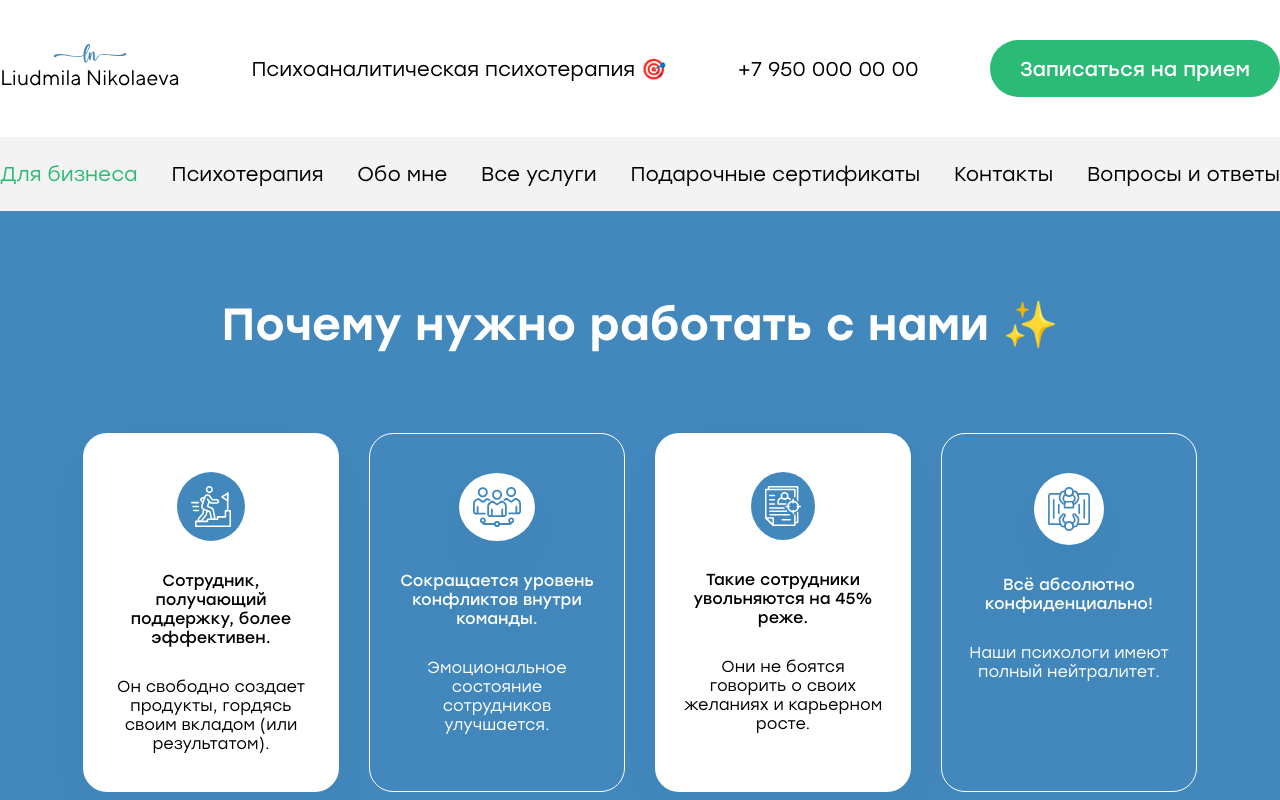
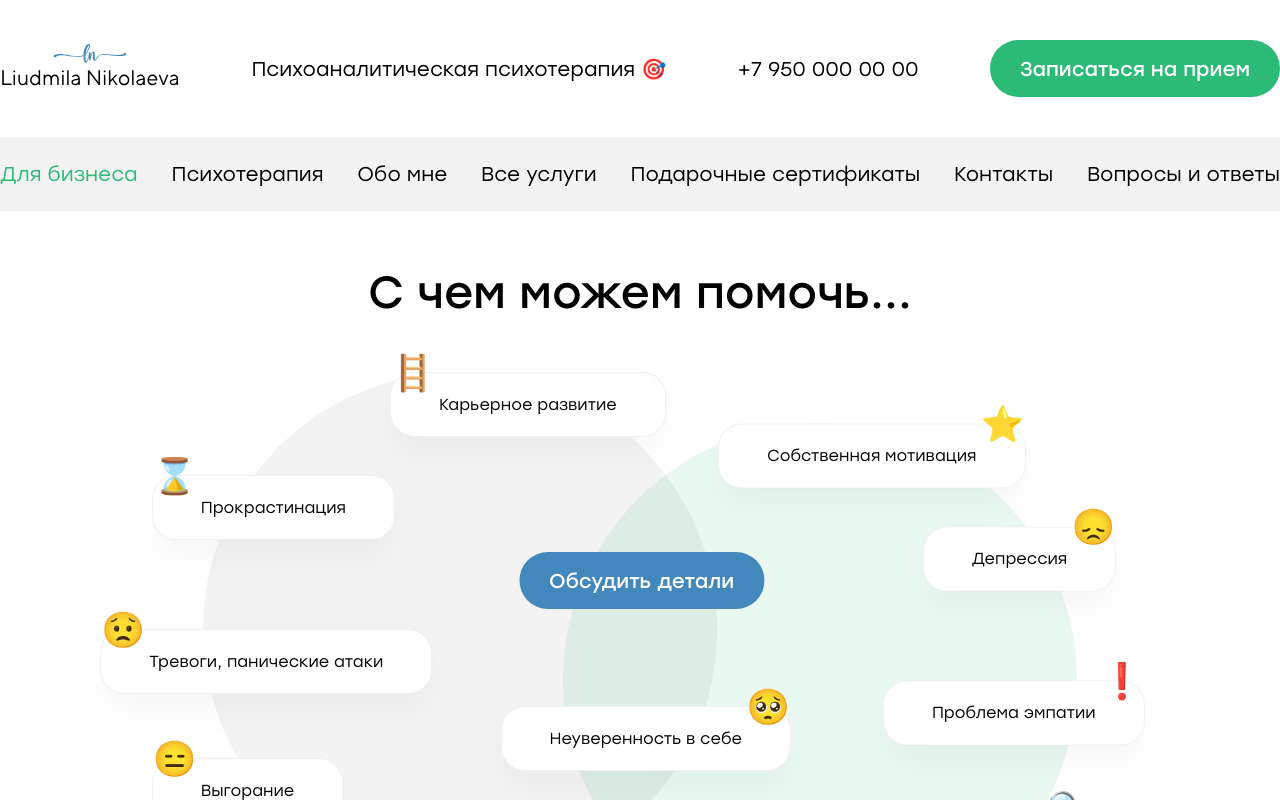
Before and after one commit to msheverdin648/psychological, a React (Create React App) app in the folder front/: page / in a window 1280 px wide. Shown: the top 800 px of the page. Built offline with nearby package versions, Linux system fonts and the light colour scheme.

Commit message:
added canHelpBlock

```diff
--- a/front/src/app/styles/variables/global.scss
+++ b/front/src/app/styles/variables/global.scss
@@ -22,6 +22,7 @@
     // --sidebar-width-collapsed: 80px;
 
     --color-green: #2CBB77;
+    --color-l-green: rgba(44, 187, 119, 0.1);
     --color-blue: #4288BD;
     --color-l-blue: rgba(66, 136, 189, 0.1);
     --color-d-gray: rgba(135, 135, 135, 0.2) ;
--- a/front/src/pages/MainPage/ui/MainPage.tsx
+++ b/front/src/pages/MainPage/ui/MainPage.tsx
@@ -2,6 +2,7 @@ import { classNames } from 'shared/lib/classNames/classNames';
 import { AskQuestion } from 'widgets/AskQuestion';
 import { Banner } from 'widgets/Banner';
 import { BuisnesDescriptionBlock } from 'widgets/BuisnesDescriptionBlock/ui/BuisnesDescriptionBlock';
+import { CanHelpBlock } from 'widgets/CanHelpBlock';
 import { CardsBlock } from 'widgets/CardsBlock';
 import { CheckBlock } from 'widgets/CheckBlock/ui/CheckBlock';
 import { CompanyForm } from 'widgets/CompanyForm/ui/CompanyForm';
@@ -19,12 +20,12 @@ const MainPage: React.FC<MainPageProps> = (props) => {
 
     return (
         <div className={classNames(cls.mainPage, {}, [className ?? ''])}>
+            <CanHelpBlock />
             <CardsBlock />
             <Banner />
             <BuisnesDescriptionBlock />
             <CheckBlock />
             <HowItWorks />
-
             <CompanyForm />
             <Tariffs />
             <NewsBlock />
--- /dev/null
+++ b/front/src/widgets/CanHelpBlock/index.ts
@@ -0,0 +1 @@
+export { CanHelpBlock } from "./ui/CanHelpBlock/CanHelpBlock";
--- /dev/null
+++ b/front/src/widgets/CanHelpBlock/models/types.ts
@@ -0,0 +1,14 @@
+
+
+export const enum iconPosition {
+    LEFT='left',
+    RIGHT='right'
+}
+
+
+export interface ICircleCard {
+    id: number;
+    text: string;
+    icon: string;
+    icon_position: iconPosition;
+}
--- /dev/null
+++ b/front/src/widgets/CanHelpBlock/ui/CanHelpBlock/CanHelpBlock.module.scss
@@ -0,0 +1,117 @@
+
+.canHelpBlock {
+    padding: 54px 0 155px 0;
+}
+
+
+.title {
+    font: var(--font-xl);
+    margin-bottom: 53px;
+}
+
+.content {
+    display: flex;
+    flex-direction: column;
+    align-items: center;
+}
+
+
+.circle {
+    display: block;
+    width: 514px;
+    height: 514px;
+    border-radius: 100%;
+}
+
+
+.circles {
+    display: flex;
+}
+
+.firstCircle {
+    position: relative;
+    z-index: 2;
+    background: rgba(#878787, 0.1);
+    transform: translateX(15%);
+}
+
+.firstCircle{
+    &>.card{
+        position: absolute;
+        z-index: 5;
+    }
+    &>.card:nth-child(1) {
+        position: absolute;
+        top: 0;
+        right: 10%;
+    }
+    &>.card:nth-child(2) {
+        position: absolute;
+        top: 20%;
+        left: -10%;
+    }
+    &>.card:nth-child(3) {
+        position: absolute;
+        top: 50%;
+        left: -20%;
+    }
+    &>.card:nth-child(4) {
+        position: absolute;
+        top: 75%;
+        left: -10%;
+    }
+    &>.card:nth-child(5) {
+        position: absolute;
+        transform: translateY(-50%);
+        top: 100%;
+        left: 30%;
+    }
+    &>.card:nth-child(6) {
+        position: absolute;
+        top: 65%;
+        left: -10%;
+        transform: translateX(120%);
+    }
+    &>.card:nth-child(7) {
+        position: absolute;
+        top: 35%;
+        left: -10%;
+        transform: translateX(150%);
+    }
+}
+
+.secondCircle {
+    background: var(--color-l-green);
+    transform: translate(-15%, 10%);
+}
+
+.secondCircle{
+    &>.card:nth-child(1) {
+        position: absolute;
+        top: 0;
+        right: 10%;
+    }
+    &>.card:nth-child(2) {
+        position: absolute;
+        top: 20%;
+        left: 70%;
+    }
+    &>.card:nth-child(3) {
+        position: absolute;
+        top: 50%;
+        left: 0%;
+        transform: translateX(320px);
+    }
+    &>.card:nth-child(4) {
+        position: absolute;
+        top: 75%;
+        left: 0%;
+        transform: translateX(320px);
+    }
+    &>.card:nth-child(5) {
+        position: absolute;
+        transform: translateY(-50%);
+        top: 100%;
+        left: 30%;
+    }
+}
--- /dev/null
+++ b/front/src/widgets/CanHelpBlock/ui/CanHelpBlock/CanHelpBlock.tsx
@@ -0,0 +1,120 @@
+import { useState } from 'react';
+import { classNames } from 'shared/lib/classNames/classNames';
+import { Button, ButtonTheme } from 'shared/ui/Button/Button';
+import { ICircleCard, iconPosition } from 'widgets/CanHelpBlock/models/types';
+import { CircleCard } from '../CircleCard/CircleCard';
+import cls from './CanHelpBlock.module.scss';
+
+interface CanHelpBlockProps {
+    className?: string;
+}
+
+export const CanHelpBlock: React.FC<CanHelpBlockProps> = (props) => {
+    const { className } = props;
+
+
+    const [firstCircleCards] = useState<ICircleCard[]>([
+        {
+            id: 1,
+            icon: "🪜",
+            text: 'Карьерное развитие',
+            icon_position: iconPosition.LEFT
+        },
+        {
+            id: 2,
+            icon: "⌛",
+            text: 'Прокрастинация',
+            icon_position: iconPosition.LEFT
+        },
+        {
+            id: 3,
+            icon: "😟",
+            text: 'Тревоги, панические атаки',
+            icon_position: iconPosition.LEFT
+        },
+        {
+            id: 4,
+            icon: "😑",
+            text: 'Выгорание',
+            icon_position: iconPosition.LEFT
+        },
+        {
+            id: 5,
+            icon: "⚠️",
+            text: 'Трудности в отношениях',
+            icon_position: iconPosition.LEFT
+        },
+        {
+            id: 6,
+            icon: "🥺",
+            text: 'Неуверенность в себе',
+            icon_position: iconPosition.RIGHT
+        },
+    ])
+
+    const [scondCircleCards] = useState<ICircleCard[]>([
+        {
+            id: 1,
+            icon: "⭐",
+            text: 'Собственная мотивация',
+            icon_position: iconPosition.RIGHT
+        },
+        {
+            id: 2,
+            icon: "😞",
+            text: 'Депрессия',
+            icon_position: iconPosition.RIGHT
+        },
+        {
+            id: 3,
+            icon: "❗",
+            text: 'Проблема эмпатии',
+            icon_position: iconPosition.RIGHT
+        },
+        {
+            id: 4,
+            icon: "🔎",
+            text: 'Поиск себя',
+            icon_position: iconPosition.RIGHT
+        },
+        {
+            id: 5,
+            icon: "😴",
+            text: 'Хроническая усталость',
+            icon_position: iconPosition.RIGHT
+        },
+    ])
+
+    return (
+        <div className={classNames(cls.canHelpBlock, {}, [className ?? '' ])}>
+            <div className="container">
+                <div className={cls.content}>
+
+                    <h2 className={cls.title}>С чем можем помочь... </h2>
+                    <div className={cls.circles}>
+                        <div className={classNames(cls.circle, {}, [cls.firstCircle])}>
+                            {
+                                firstCircleCards.map((card)=>(
+                                    <CircleCard className={cls.card} card={card} key={`firstCircleCard_${card.id}`} />
+                                ))
+                            }
+                            <span className={classNames(cls.card, {}, [cls.btn])}>
+                                <Button theme={ButtonTheme.BLUE}>Обсудить детали</Button>
+                            </span>
+                        </div>
+
+                        <div className={classNames(cls.circle, {}, [cls.secondCircle])}>
+                            {
+                                scondCircleCards.map((card)=>(
+                                    <CircleCard className={cls.card} card={card} key={`secondCircleCard_${card.id}`} />
+                                ))
+                            }
+                        </div>
+                    </div>
+
+
+                </div>
+            </div>
+        </div>
+    );
+}
--- /dev/null
+++ b/front/src/widgets/CanHelpBlock/ui/CircleCard/CircleCard.module.scss
@@ -0,0 +1,25 @@
+
+.icon {
+    position: absolute;
+    top: 0;
+    transform: translateY(-50%);
+    font-size: 35px;
+}
+
+.icon.left {
+    left: 0;
+}
+
+.icon.right {
+    right: 0;
+}
+
+.card:not(.btn) {
+    position: relative;
+    font: var(--font-m);
+    padding: 22px 48px;
+    background: #FFFFFF;
+    border: 1px solid rgba(228, 228, 228, 0.5);
+    box-shadow: 0px 20px 30px rgba(0, 0, 0, 0.03);
+    border-radius: 24px;
+}
--- /dev/null
+++ b/front/src/widgets/CanHelpBlock/ui/CircleCard/CircleCard.tsx
@@ -0,0 +1,22 @@
+import { classNames } from 'shared/lib/classNames/classNames';
+import { ICircleCard } from 'widgets/CanHelpBlock/models/types';
+import cls from './CircleCard.module.scss';
+
+interface CircleCardProps {
+    className?: string;
+    card: ICircleCard;
+}
+
+export const CircleCard: React.FC<CircleCardProps> = (props) => {
+    const {
+        className,
+        card
+    } = props;
+
+    return (
+        <span className={classNames(cls.card, {}, [className ?? '' ])}>
+            <span className={classNames(cls.icon, {}, [cls[card.icon_position]])}>{card.icon}</span>
+            {card.text}
+        </span>
+    );
+}
```
